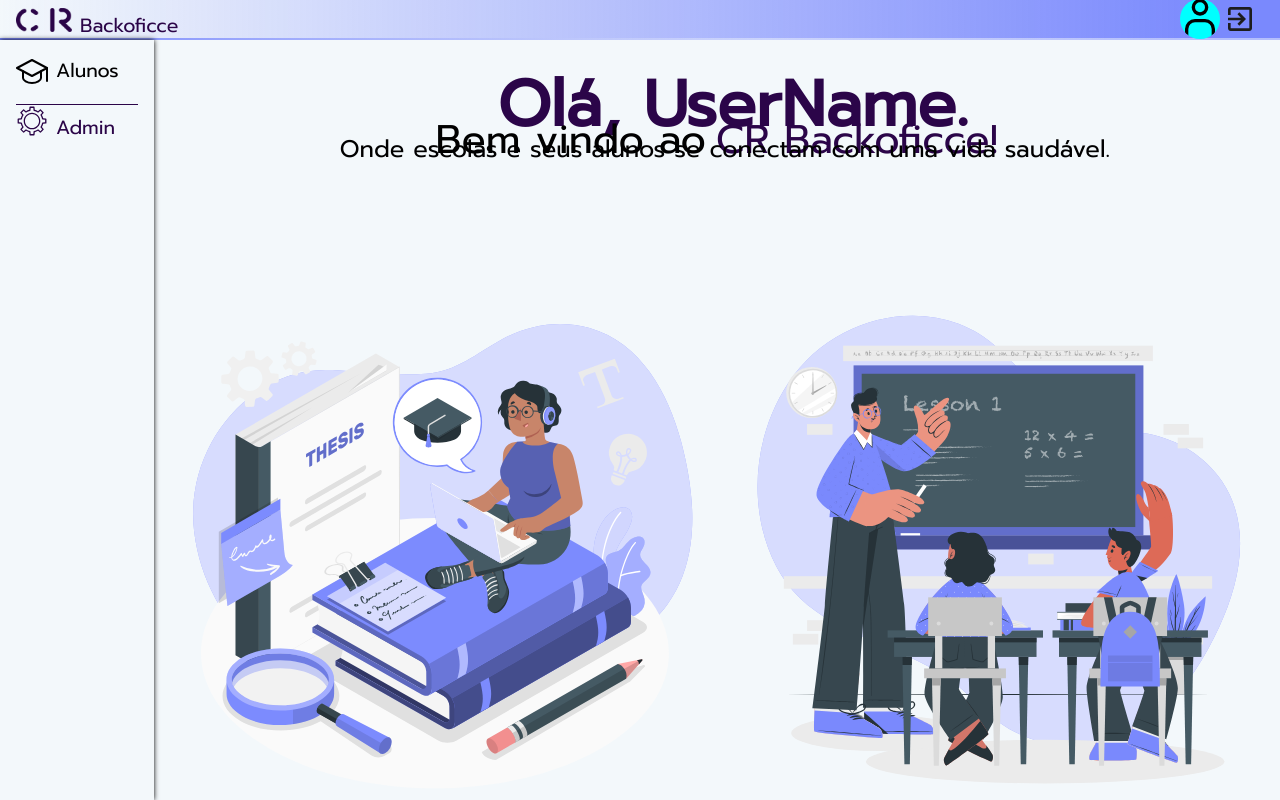
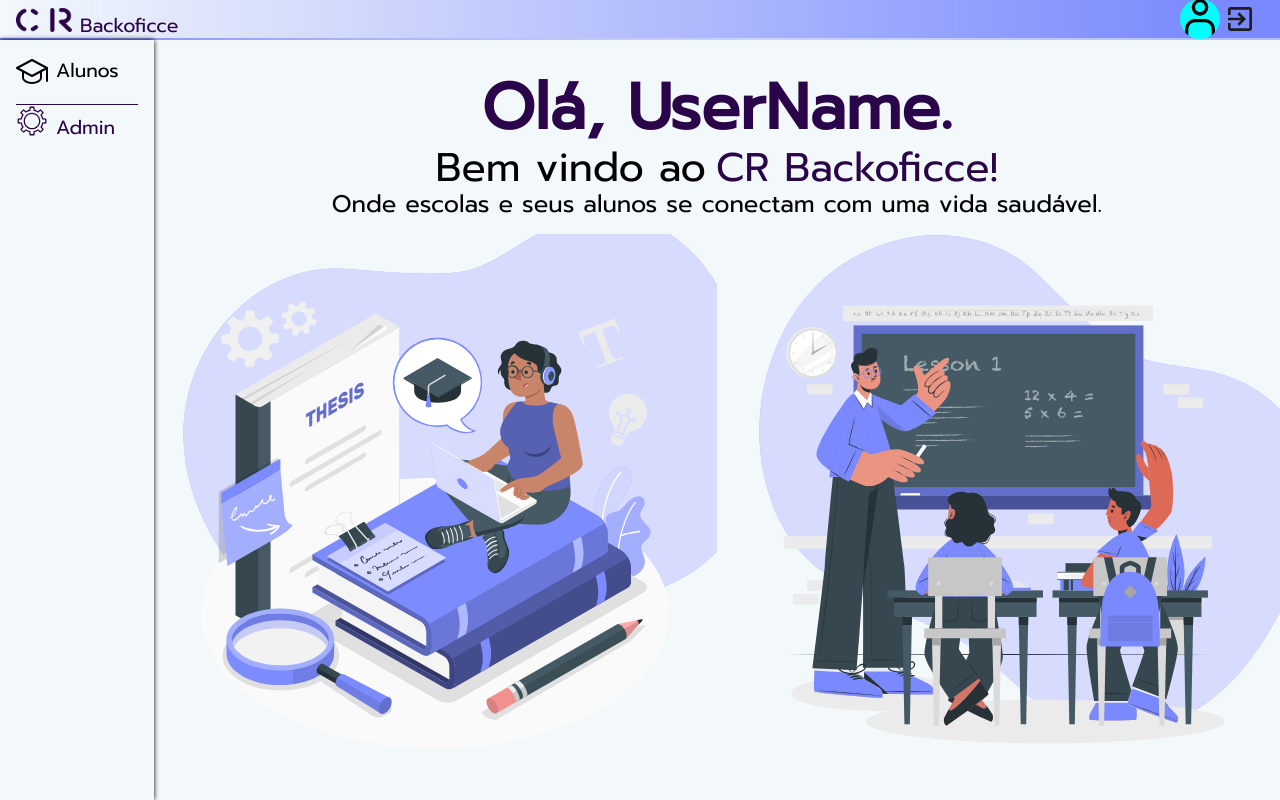
Before and after one commit to Henriqueggperes/coluna_reta-client, a React (Vite) app in the folder app/: page / in a window 1280 px wide. Built offline with nearby package versions, Linux system fonts and the light colour scheme.

Commit message:
refactor: home welcome text style

```diff
--- a/app/src/components/Home/style.css
+++ b/app/src/components/Home/style.css
@@ -1,17 +1,24 @@
 .home-content-container{
     display: flex;
     flex-direction: column;
-    justify-items:center;
+    justify-content: space-evenly;
     align-items: center;
     height: 100%;
     width: 100%;
 }
 
+.welcome-text__container{
+  display: flex;
+  flex-direction: column;
+  justify-content: space-evenly;
+}
+
 .home_welcome-heading{
     display: flex;
     justify-content: center;
-    margin: 1rem;
-    height: 2%;
+    height: 30%;
+    margin: 0;
+    padding: 0;
     width: 100%;
     font-size: 4rem;
     color:#2B0549;
@@ -23,7 +30,8 @@
     display: flex;
     justify-content: center;
     width: 100%;
-    height: 5%;
+    height: 15%;
+    margin: 0;
 }
 
 .parag-styled{
@@ -32,13 +40,10 @@
 }
 
 .home_welcome_parag-1{
-    margin-top: 3rem;
-    margin-bottom: 0;
     font-size: 2.5rem;
 }
 
 .home_welcome_parag-2{
-    margin: .5rem;
     font-size: 1.5rem;
 
 }
```
